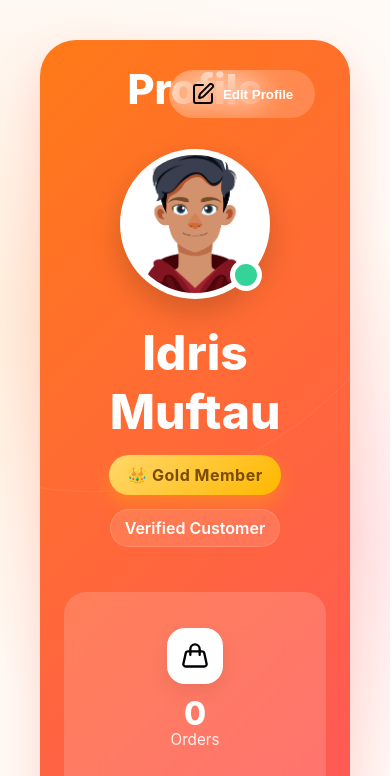
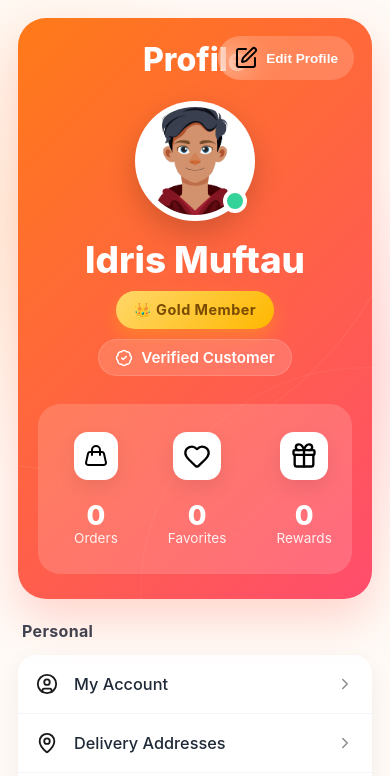
Before and after one commit to Amigo-1234/kandystreats-v2, a website: page pages/profile.html in a window 390 px wide. Shown: the top 776 px of the page. Drawn offline with Linux system fonts and the light colour scheme.

Commit message:
profile done for mobile

```diff
--- a/css/profile.css
+++ b/css/profile.css
@@ -607,68 +607,81 @@ img{
     border-radius:10px;
 
 }
-
 /* ===========================================
    MOBILE
 =========================================== */
 
-@media(max-width:480px){
+@media (max-width:768px){
 
-    .profile-header{
+.profile-page{
 
-    padding:24px 24px 70px;
-
-    min-height:280px;
+    width:100%;
+    padding:18px;
 
 }
 
-    .stats-section{
+/* HEADER */
 
-        padding:0 16px;
+.profile-header{
 
-        gap:12px;
-
-    }
-
-    .stat-card{
-
-        padding:18px 8px;
-
-    }
-
-    .menu-section{
-
-        margin:24px 16px 0;
-
-    }
-
-    .menu-item{
-
-        padding:18px 18px;
-
-    }
+    padding:22px 20px 25px;
+    border-radius:28px;
 
 }
 
+/* Title */
 
+.page-title{
 
-@media(max-width:768px){
+    font-size:2rem;
+    margin-bottom:22px;
+
+}
+
+/* Edit button */
+
+.edit-profile{
+
+    top:18px;
+    right:18px;
+
+    padding:10px 16px;
+
+    font-size:.85rem;
+
+}
+
+/* Profile Layout */
 
 .profile-card{
 
-    grid-template-columns:1fr;
-
+    display:flex;
+    flex-direction:column;
+    align-items:center;
     text-align:center;
 
-    gap:24px;
+    gap:18px;
 
 }
 
-.profile-left{
+/* Avatar */
 
-    justify-content:center;
+.avatar-wrapper{
+
+    width:120px;
+    height:120px;
 
 }
+
+.online-badge{
+
+    width:24px;
+    height:24px;
+    border-width:4px;
+
+}
+
+/* Right side */
 
 .profile-right{
 
@@ -676,13 +689,55 @@ img{
 
 }
 
+/* Name */
+
+#profile-name{
+
+    font-size:2.3rem;
+    line-height:1.15;
+    margin-bottom:10px;
+
+}
+
+/* Gold badge */
+
+.member-level{
+
+    padding:10px 18px;
+
+    font-size:.9rem;
+
+    margin-bottom:10px;
+
+}
+
+/* Verified */
+
+.profile-status{
+
+    margin-top:0;
+
+    font-size:.95rem;
+
+}
+
+/* Stats */
+
 .stats-bar{
 
-    grid-template-columns:1fr;
+    margin-top:28px;
 
-    gap:18px;
+    padding:16px;
+
+    display:grid;
+
+    grid-template-columns:repeat(3,1fr);
+
+    gap:10px;
 
 }
+
+/* remove dividers */
 
 .divider{
 
@@ -690,10 +745,91 @@ img{
 
 }
 
+/* each stat */
+
 .stat-item{
 
-    justify-content:flex-start;
+    flex-direction:column;
+
+    gap:8px;
+
+}
+
+/* icons */
+
+.stat-icon{
+
+    width:48px;
+    height:48px;
+
+    padding:10px;
+
+    border-radius:14px;
+
+}
+
+/* numbers */
+
+.stat-item h3{
+
+    font-size:1.7rem;
+
+}
+
+/* labels */
+
+.stat-item span{
+
+    font-size:.85rem;
+
+}
+
+/* Menu */
+
+.menu-section{
+
+    margin:22px 0 0;
+
+}
+
+.menu-card{
+
+    border-radius:18px;
+
+}
+
+.menu-item{
+
+    padding:18px;
 
 }
 
 }
+
+.profile-status{
+
+    display:inline-flex;
+
+    align-items:center;
+
+    gap:8px;
+
+    background:rgba(255,255,255,.15);
+
+    padding:8px 16px;
+
+    border-radius:999px;
+
+    backdrop-filter:blur(12px);
+
+}
+
+.status-icon{
+
+    width:18px;
+
+    height:18px;
+
+    filter:brightness(0) invert(1);
+
+}
--- a/pages/profile.html
+++ b/pages/profile.html
@@ -64,11 +64,20 @@
 
             </div>
 
-            <p class="profile-status">
+            <div class="profile-status">
 
-                Verified Customer
+    <img
+        src="../icons/verified.svg"
+        class="status-icon"
+        alt="">
 
-            </p>
+    <span>
+
+        Verified Customer
+
+    </span>
+
+</div>
 
         </div>
 
```
Also changed, not shown: icons/verified.svg (added).
